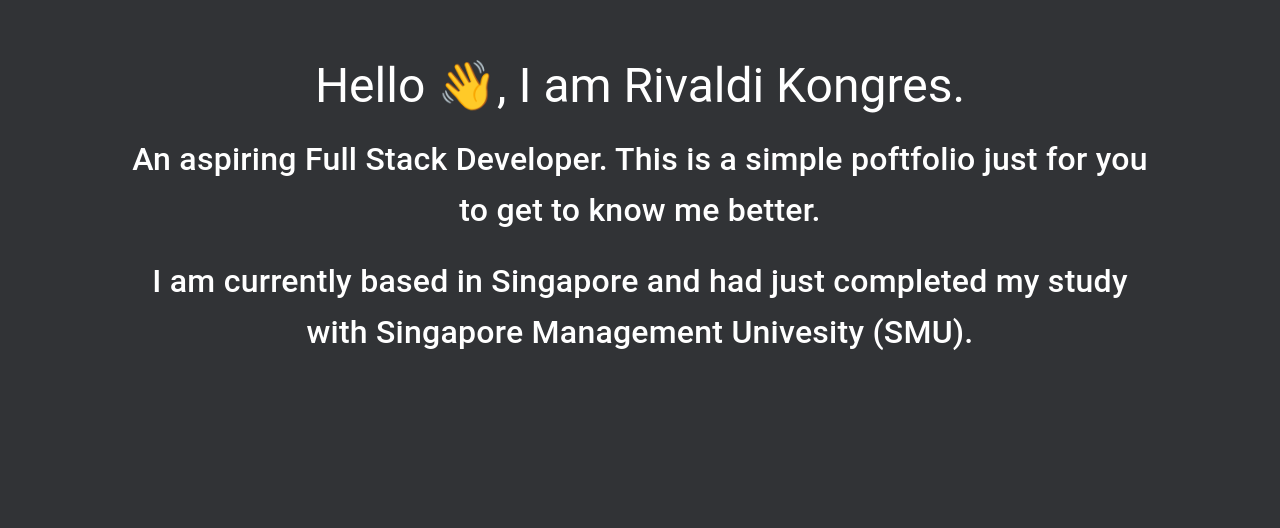
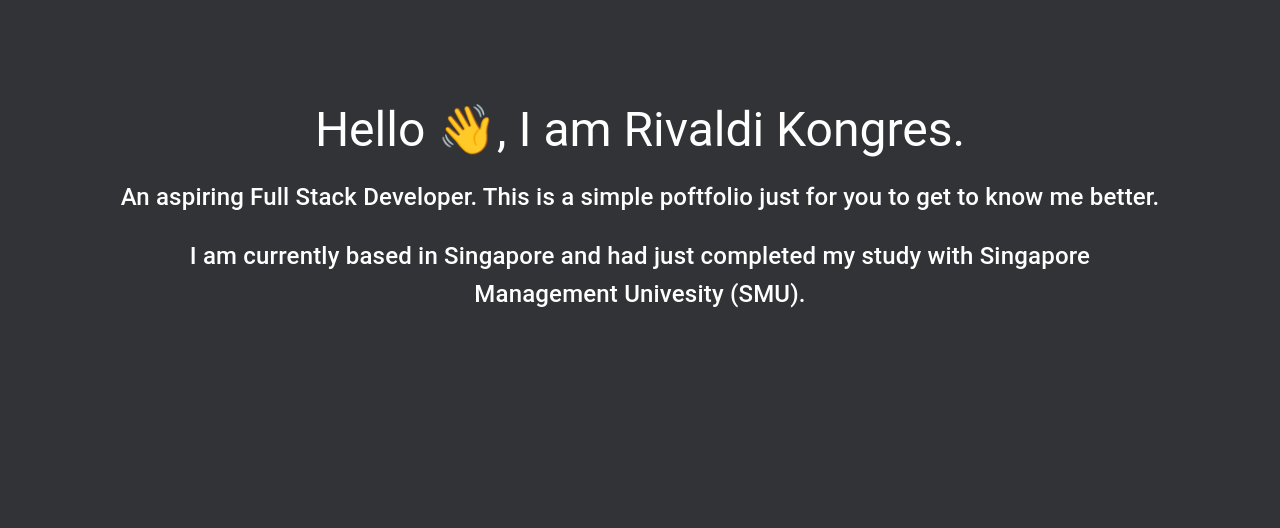
Before and after one commit to Rivaldi0097/Portfolio, a React (Create React App) app in the folder frontend/: page / in a window 1280 px wide. Shown: the part 272-800 px from the top of the page. Built offline with nearby package versions, Linux system fonts and the light colour scheme.

Commit message:
Update AboutMe.js

```diff
--- a/frontend/src/Components/AboutMe.js
+++ b/frontend/src/Components/AboutMe.js
@@ -31,11 +31,11 @@
             <Box sx={{p:{sm:5, md:5}}}>
                 <Typography variant='h3' align='center'>Hello 👋, I am Rivaldi Kongres.</Typography>
                 <br/>
-                <Typography variant='h6' align='center' sx={{fontSize:{xs:'2rem', sm:'2rem', md:'2rem'}}}>
+                <Typography variant='h6' align='center' sx={{fontSize:'1.5rem'}}>
                     An aspiring Full Stack Developer. This is a simple poftfolio just for you to get to know me better.
                 </Typography>
                 <br/>
-                <Typography variant='h6' align='center' sx={{fontSize:{xs:'2rem', sm:'2rem', md:'2rem'}}}>
+                <Typography variant='h6' align='center' sx={{fontSize:'1.5rem'}}>
                     I am currently based in Singapore and had just completed my study with Singapore Management Univesity (SMU).
                 </Typography>
             </Box>
```
